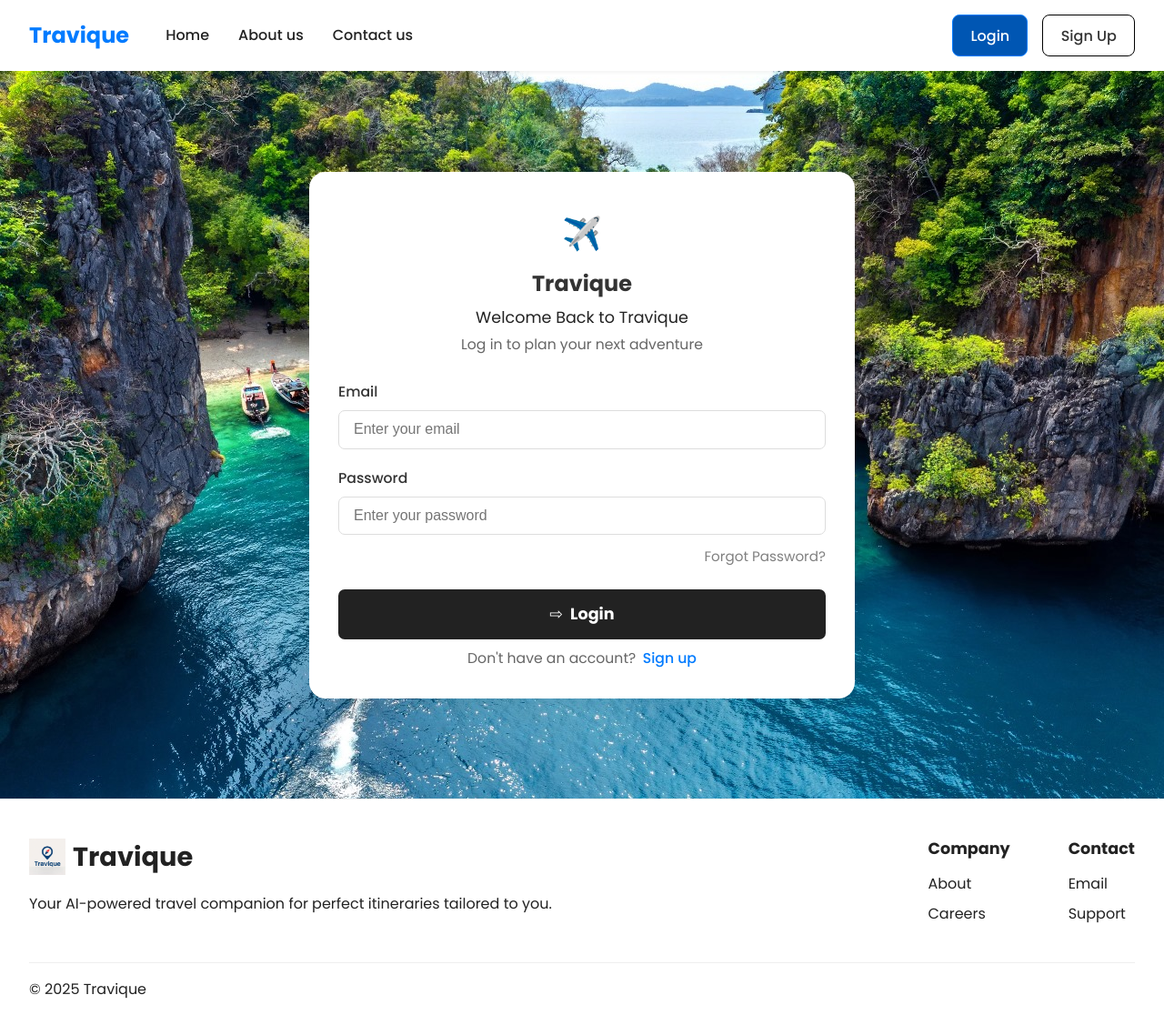
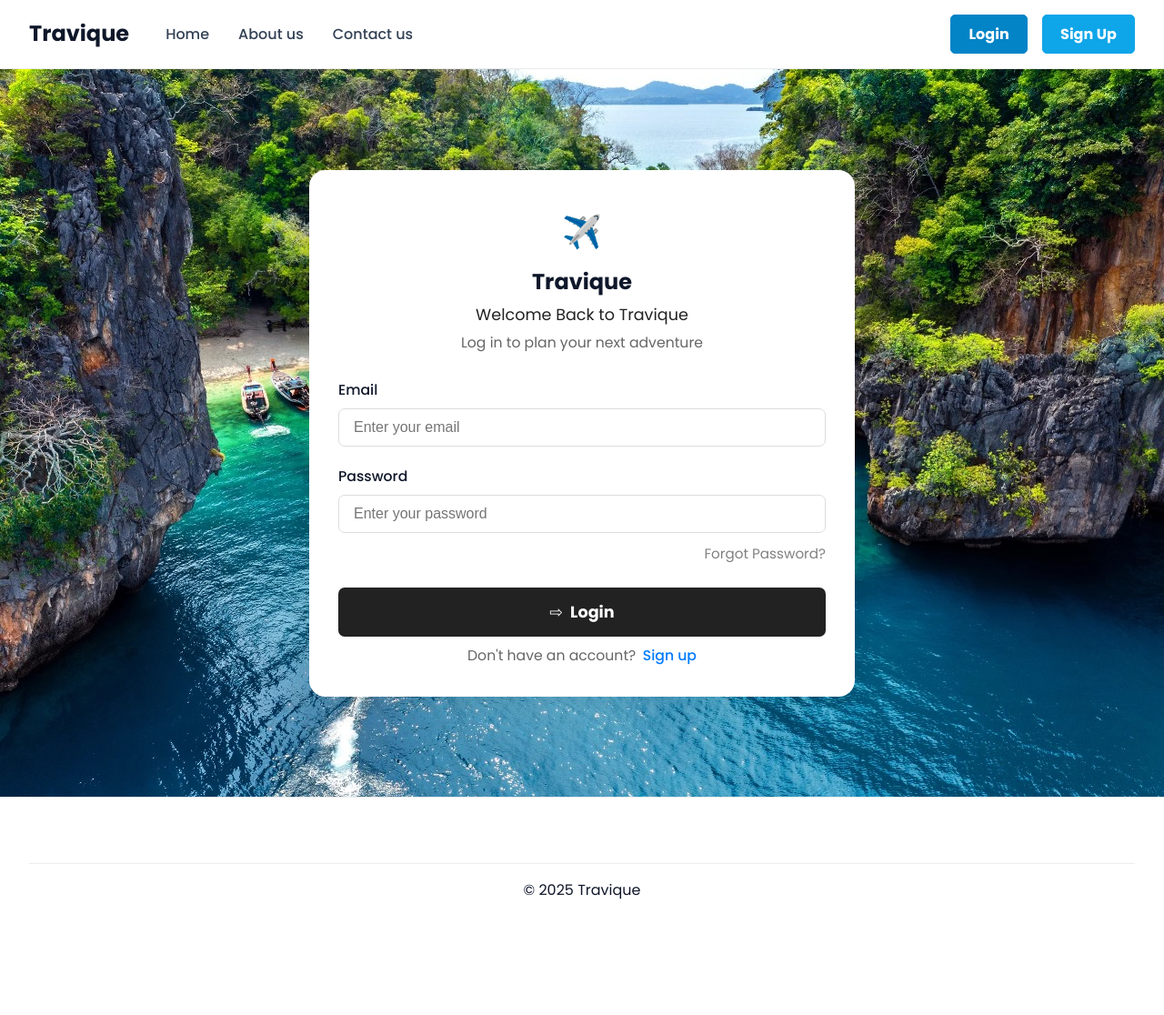
Before and after one commit to pankaj0695/Travique-Brahmashira, a React (Vite) app in the folder frontend/: page /login in a window 1280 px wide. Shown: the whole page at 91% size. After the commit the page ends 1008 px from the top, so only its background shows below. Built offline with nearby package versions, Linux system fonts and the light colour scheme.

Commit message:
final homepage

```diff
--- a/frontend/src/App.jsx
+++ b/frontend/src/App.jsx
@@ -4,7 +4,6 @@ import Navbar from './components/Navbar/Navbar';
 import Hero from './components/Hero/Hero';
 import HowItWorks from './components/HowItWorks/HowItWorks';
 import WhyChoose from './components/WhyChoose/WhyChoose';
-import CTA from './components/CTA/CTA';
 import Footer from './components/Footer/Footer';
 import Login from './pages/Login';
 import Signup from './pages/Signup';
@@ -20,7 +19,6 @@ function Home() {
       <Hero />
       <HowItWorks />
       <WhyChoose />
-      <CTA />
       <Footer />
     </>
   );
--- a/frontend/src/components/CTA/CTA.jsx
+++ /dev/null
@@ -1,27 +0,0 @@
-import React from 'react';
-import styles from './CTA.module.css';
-import { useNavigate } from 'react-router-dom';
-import { useUser } from '../../UserContext';
-
-const CTA = () => {
-  const { user } = useUser();
-  const navigate = useNavigate();
-
-  const handleStartPlanning = () => {
-    if (user) {
-      navigate('/plan');
-    } else {
-      navigate('/signup');
-    }
-  };
-
-  return (
-    <section className={styles.cta}>
-      <h2 className={styles.title}>Ready to Start Your Next Adventure?</h2>
-      <p className={styles.subtitle}>Join thousands of travelers who trust TravelBuddy for their perfect trips.</p>
-      <button className={styles.ctaBtn} onClick={handleStartPlanning}>Start Planning Now</button>
-    </section>
-  );
-};
-
-export default CTA;
--- a/frontend/src/components/CTA/CTA.module.css
+++ /dev/null
@@ -1,37 +0,0 @@
-.cta {
-    padding: 4rem 2rem;
-    text-align: center;
-    background-color: #4A4E69; /* A blue-grey shade from the image */
-    color: white;
-}
-.cta:hover{
-    background: rgb(12, 190, 249);
-}
-
-.title {
-    font-size: 2.5rem;
-    margin-bottom: 1rem;
-}
-
-.subtitle {
-    font-size: 1.2rem;
-    margin-bottom: 2rem;
-    color: #ffc107;
-}
-
-.ctaBtn {
-    padding: 1rem 2rem;
-    font-size: 1.2rem;
-    color: #333;
-    background-color: white;
-    border: 2px solid white;
-    border-radius: 5px;
-    cursor: pointer;
-    font-weight: bold;
-    transition: background-color 0.3s ease, color 0.3s ease;
-}
-
-.ctaBtn:hover {
-    background-color: transparent;
-    color: white;
-}
--- a/frontend/src/components/Footer/Footer.jsx
+++ b/frontend/src/components/Footer/Footer.jsx
@@ -5,29 +5,6 @@ const Footer = () => {
   return (
     <footer className={styles.footer}>
       <div className={styles.footerContent}>
-        <div className={styles.brand}>
-          <div className={styles.logoContainer}>
-            <img src="/logo.png" alt="Travique Logo" className={styles.logoImg} />
-            <h3 className={styles.logo}>Travique</h3>
-          </div>
-          <p>Your AI-powered travel companion for perfect itineraries tailored to you.</p>
-        </div>
-        <div className={styles.links}>
-          <div>
-            <h4>Company</h4>
-            <ul>
-              <li><a href="#about">About</a></li>
-              <li><a href="#careers">Careers</a></li>
-            </ul>
-          </div>
-          <div>
-            <h4>Contact</h4>
-            <ul>
-              <li><a href="mailto:contact@gmail.com">Email</a></li>
-              <li><a href="#support">Support</a></li>
-            </ul>
-          </div>
-        </div>
       </div>
       <hr className={styles.divider} />
       <div className={styles.footerBottom}>
--- a/frontend/src/components/Footer/Footer.module.css
+++ b/frontend/src/components/Footer/Footer.module.css
@@ -1,9 +1,9 @@
 .footer {
-    background: #fff;
-    color: #222;
+    background-color: #ffffff;
+    color: #0f172a;
     padding: 2.5rem 2rem 1rem 2rem;
     font-size: 1rem;
-    border-top: 1px solid #eee;
+    border-top: 1px solid rgba(2, 6, 23, 0.08);
 }
 
 .footerContent {
@@ -12,6 +12,12 @@
     align-items: flex-start;
     flex-wrap: wrap;
     gap: 2rem;
+}
+
+.footer-copyright {
+  color: var(--text-muted);
+  font-size: 14px;
+  margin: 0;
 }
 
 .brand {
@@ -58,27 +64,28 @@
 }
 
 .links a {
-    color: #222;
+    color: #334155;
     text-decoration: none;
     transition: color 0.2s;
 }
 
 .links a:hover {
-    color: #6B5B95;
+    color: #0284c7;
 }
 
 .divider {
     border: none;
-    border-top: 1px solid #eee;
+    border-top: 1px solid rgba(148, 163, 184, 0.2);
     margin: 2rem 0 1rem 0;
 }
 
 .footerBottom {
     display: flex;
-    justify-content: space-between;
+    justify-content: center;
     align-items: center;
     flex-wrap: wrap;
     gap: 1rem;
+    text-align: center;
 }
 
 .socialIcons {
@@ -87,13 +94,13 @@
 }
 
 .socialIcons a {
-    color: #888;
+    color: #64748b;
     font-size: 1.3rem;
     transition: color 0.2s;
 }
 
 .socialIcons a:hover {
-    color: #6B5B95;
+    color: #0284c7;
 }
 
 @media (max-width: 900px) {
@@ -103,7 +110,8 @@
     }
     .footerBottom {
         flex-direction: column;
-        align-items: flex-start;
+    align-items: center;
+    justify-content: center;
         gap: 0.5rem;
     }
 }
--- a/frontend/src/components/Hero/Hero.module.css
+++ b/frontend/src/components/Hero/Hero.module.css
@@ -5,8 +5,8 @@
     align-items: center;
     justify-content: center;
     text-align: center;
-    color: #e5e7eb; /* light gray */
-    background: #050814; /* dark theme background */
+    color: #0f172a; /* slate-900 */
+    background-color: #ffffff; /* light theme background */
     overflow: hidden;
 }
 
@@ -37,18 +37,18 @@
 .getStartedBtn {
     padding: 1rem 2rem;
     font-size: 1.2rem;
-    color: #0b1220;
-    background-color: #e5e7eb;
-    border: 2px solid #334155;
+    color: #ffffff;
+    background-color: #0ea5e9;
+    border: 2px solid #0ea5e9;
     border-radius: 5px;
     cursor: pointer;
     transition: background-color 0.3s ease, color 0.3s ease;
 }
 
 .getStartedBtn:hover {
-    background-color: transparent;
-    border: 2px solid #e5e7eb;
-    color: #e5e7eb;
+    background-color: #0284c7;
+    border: 2px solid #0284c7;
+    color: #ffffff;
 }
 
 /* Responsive Styles */
--- a/frontend/src/components/Hero/Hero3D.jsx
+++ b/frontend/src/components/Hero/Hero3D.jsx
@@ -1,13 +1,13 @@
 import React, { useRef, useMemo } from 'react';
 import * as THREE from 'three';
 import { Canvas, useFrame } from '@react-three/fiber';
-import { Stars, Line } from '@react-three/drei';
+import { Line } from '@react-three/drei';
 
 function Atmosphere() {
   return (
     <mesh scale={[1.06, 1.06, 1.06]}>
       <sphereGeometry args={[1.5, 64, 64]} />
-      <meshBasicMaterial color="#14b8a6" transparent opacity={0.08} side={THREE.BackSide} />
+  <meshBasicMaterial color="#0ea5e9" transparent opacity={0.08} side={THREE.BackSide} />
     </mesh>
   );
 }
@@ -17,12 +17,13 @@ function Globe() {
     <group>
       <mesh castShadow receiveShadow>
         <sphereGeometry args={[1.5, 64, 64]} />
-        <meshStandardMaterial color="#0b1220" metalness={0.2} roughness={0.85} />
+  <meshStandardMaterial color="#93c5fd" metalness={0.15} roughness={0.9} />
       </mesh>
       {/* Stylized meridians/parallels */}
       <mesh>
         <sphereGeometry args={[1.502, 32, 32]} />
-        <meshBasicMaterial color="#334155" wireframe transparent opacity={0.35} />
+  <meshBasicMaterial color="#94a3b8" wireframe transparent opacity={0.35} />
+  <meshBasicMaterial color="#60a5fa" wireframe transparent opacity={0.35} />
       </mesh>
       <Atmosphere />
     </group>
@@ -69,22 +70,22 @@ function Plane({ radius = 1.8, speed = 0.4 }) {
 
   return (
     <group ref={ref}>
-      {/* Simple stylized plane */}
+  {/* Simple stylized plane in blue tones */}
       <mesh castShadow position={[0, 0, 0]}>
         <coneGeometry args={[0.06, 0.25, 16]} />
-        <meshStandardMaterial color="#fbbf24" roughness={0.4} metalness={0.3} />
+  <meshStandardMaterial color="#0284c7" roughness={0.4} metalness={0.3} />
       </mesh>
       <mesh castShadow position={[-0.08, 0, 0]}>
         <boxGeometry args={[0.16, 0.05, 0.05]} />
-        <meshStandardMaterial color="#fbbf24" />
+  <meshStandardMaterial color="#0284c7" />
       </mesh>
       <mesh castShadow position={[-0.08, 0.03, 0]} rotation={[0, 0, Math.PI / 12]}>
         <boxGeometry args={[0.1, 0.01, 0.25]} />
-        <meshStandardMaterial color="#fde68a" />
+  <meshStandardMaterial color="#bae6fd" />
       </mesh>
       <mesh castShadow position={[-0.08, -0.03, 0]} rotation={[0, 0, -Math.PI / 12]}>
         <boxGeometry args={[0.1, 0.01, 0.25]} />
-        <meshStandardMaterial color="#fde68a" />
+  <meshStandardMaterial color="#bae6fd" />
       </mesh>
     </group>
   );
@@ -110,8 +111,9 @@ function Scene() {
       <Globe />
       {/* A couple of flight arcs */}
       <Arc from={[40.7128, -74.0060]} to={[51.5074, -0.1278]} color="#22d3ee" />
-      <Arc from={[28.6139, 77.2090]} to={[35.6762, 139.6503]} color="#a78bfa" />
-      <Arc from={[34.0522, -118.2437]} to={[48.8566, 2.3522]} color="#fb7185" />
+  <Arc from={[40.7128, -74.0060]} to={[51.5074, -0.1278]} color="#0ea5e9" />
+  <Arc from={[28.6139, 77.2090]} to={[35.6762, 139.6503]} color="#3b82f6" />
+  <Arc from={[34.0522, -118.2437]} to={[48.8566, 2.3522]} color="#60a5fa" />
       <Plane />
     </group>
   );
@@ -120,10 +122,9 @@ function Scene() {
 export default function Hero3D() {
   return (
     <Canvas shadows camera={{ position: [0, 0, 5], fov: 50 }} dpr={[1, 2]}>
-      <color attach="background" args={["#050814"]} />
-      <ambientLight intensity={0.6} />
-      <directionalLight position={[5, 5, 5]} intensity={0.8} castShadow />
-      <Stars radius={80} depth={50} count={3000} factor={4} saturation={0} fade speed={0.6} />
+      <color attach="background" args={["#ffffff"]} />
+      <ambientLight intensity={0.7} />
+      <directionalLight position={[5, 5, 5]} intensity={0.6} castShadow />
       <Scene />
     </Canvas>
   );
--- a/frontend/src/components/HowItWorks/HowItWorks.module.css
+++ b/frontend/src/components/HowItWorks/HowItWorks.module.css
@@ -1,11 +1,8 @@
 .howItWorks {
     padding: 4rem 2rem;
     text-align: center;
-    background-color: #6B5B95; /* A purple shade from the image */
-    color: white;
-}
-.howItWorks:hover{
-    background-color: rgb(74, 184, 253);
+    background-color: #ffffff;
+    color: #0f172a;
 }
 
 .title {
@@ -16,7 +13,7 @@
 .subtitle {
     font-size: 1.2rem;
     margin-bottom: 3rem;
-    color: #f0f0f0;
+    color: #cbd5e1;
 }
 
 .steps {
@@ -27,36 +24,29 @@
 }
 
 .step {
-    background-color: #ffc107;
-    color: #333;
+    background: rgba(15, 23, 42, 0.8);
+    color: #e5e7eb;
     padding: 2rem;
     border-radius: 10px;
     width: 300px;
-    box-shadow: 0 4px 8px rgba(0, 0, 0, 0.1);
+    box-shadow: 0 8px 24px rgba(0, 0, 0, 0.25);
+    border: none;
     transition: transform 0.3s ease;
 }
 
 .step:hover {
-    transform: translateY(-10px);
-    background-color: yellow;
+    transform: translateY(-8px);
 }
 
 .icon {
     font-size: 2.5rem;
     margin-bottom: 1rem;
-    /* In a real app, you'd use actual icons here */
-    font-weight: bold;
+    color: #0284c7;
 }
 
-.step h3 {
-    font-size: 1.5rem;
-    margin-bottom: 0.5rem;
-}
-
-.step p {
-    font-size: 1rem;
-    line-height: 1.5;
-}
+/* ensure card surfaces are light with subtle depth */
+.step { background: #f8fafc; color: #0f172a; }
+.step p { color: inherit; }
 
 @media (max-width: 992px) {
     .steps {
--- a/frontend/src/components/Navbar/Navbar.module.css
+++ b/frontend/src/components/Navbar/Navbar.module.css
@@ -1,29 +1,26 @@
+/* Clean, valid styles for light-themed navbar */
 .navbar {
   display: flex;
   justify-content: space-between;
   align-items: center;
   padding: 1rem 2rem;
   background-color: #ffffff;
-  box-shadow: 0 2px 4px rgba(0, 0, 0, 0.05);
+  border-bottom: 1px solid rgba(2, 6, 23, 0.08);
   position: sticky;
   top: 0;
   z-index: 1000;
+  color: #0f172a;
 }
 
 .logo {
   font-size: 1.5rem;
   font-weight: bold;
-  color: #333;
+  color: #0f172a;
   display: flex;
   align-items: center;
   gap: 0.5rem;
-  font-weight: bold;
 }
-
-.logoImg {
-  height: 80px;
-  margin: -10px 0;
-}
+.logo a { text-decoration: none; color: inherit; }
 
 .navLinks {
   list-style: none;
@@ -33,91 +30,14 @@
   padding: 0;
   margin-left: 40px;
 }
-
 .navLinks li a {
   text-decoration: none;
-  color: #222;
+  color: #334155;
   font-weight: 500;
   transition: color 0.2s;
 }
-
-.navLinks li a:hover {
-  color: #007bff;
-}
-
-.exploreLink {
-  font-weight: bold;
-  color: #007bff;
-}
-
-.buttons {
-  display: flex;
-  gap: 1rem;
-}
-
-.buttons button {
-  padding: 0.5rem 1.2rem;
-  border: none;
-  border-radius: 5px;
-  cursor: pointer;
-  font-weight: bold;
-  font-size: 1rem;
-  transition: background-color 0.2s, color 0.2s;
-}
-
-.loginBtn {
-  background-color: #007bff;
-  color: white;
-  border: 1px solid #007bff;
-}
-
-.loginBtn:hover,
-.loginBtn.active {
-  background-color: #0056b3;
-}
-
-.signupBtn {
-  background-color: white;
-  color: #333;
-  border: 1px solid black;
-}
-
-.signupBtn:hover,
-.signupBtn.active {
-  background-color: white;
-}
-
-.userEmail {
-  font-size: 1rem;
-  color: #333;
-  margin-right: 0.7rem;
-  font-weight: 500;
-}
-
-.profileBtn {
-  background-color: #ffc107;
-  color: #333;
-  border: 1px solid #ccc;
-  margin-right: 0.5rem;
-}
-
-.profileBtn:hover,
-.profileBtn.active {
-  background-color: #ddd;
-}
-
-.logoutBtn {
-  background-color: #fff;
-  color: #d32f2f;
-  border: 1px solid #d32f2f;
-  font-weight: bold;
-  margin-left: 0.5rem;
-}
-
-.logoutBtn:hover {
-  background-color: #d32f2f;
-  color: #fff;
-}
+.navLinks li a:hover { color: #0284c7; }
+.exploreLink { font-weight: 600; color: #0284c7; }
 
 .profileRight {
   display: flex;
@@ -126,56 +46,55 @@
   gap: 1rem;
 }
 
-.userName {
+.loginBtn,
+.signupBtn {
+  padding: 0.5rem 1.2rem;
+  border-radius: 5px;
+  cursor: pointer;
+  font-weight: bold;
   font-size: 1rem;
-  color: #333;
-  font-weight: 500;
-  margin-right: 0.7rem;
+  transition: background-color 0.2s, color 0.2s, border-color 0.2s;
 }
 
-.userInfo {
-  display: flex;
-  align-items: center;
-  gap: 0.5rem;
+.loginBtn {
+  background-color: transparent;
+  color: #0284c7;
+  border: 1px solid #0284c7;
 }
+.loginBtn:hover,
+.loginBtn.active { background-color: #0284c7; color: #ffffff; }
 
-.userInfoLink {
-  text-decoration: none;
-  color: inherit;
-  transition: transform 0.2s, opacity 0.2s;
+.signupBtn {
+  background-color: #0ea5e9;
+  color: #ffffff;
+  border: 1px solid #0ea5e9;
 }
+.signupBtn:hover,
+.signupBtn.active { background-color: #0284c7; border-color: #0284c7; }
 
-.userInfoLink:hover {
-  transform: translateY(-1px);
-  opacity: 0.8;
-}
+.userInfo { display: flex; align-items: center; gap: 0.5rem; }
+.userInfoLink { text-decoration: none; color: inherit; transition: transform 0.2s, opacity 0.2s; }
+.userInfoLink:hover { transform: translateY(-1px); opacity: 0.8; }
 
 .userAvatar {
   width: 40px;
   height: 40px;
   border-radius: 50%;
   object-fit: cover;
-  border: 2px solid #007bff;
+  border: 2px solid #0284c7;
   cursor: pointer;
   transition: border-color 0.2s;
 }
+.userAvatar:hover { border-color: #0369a1; }
 
-.userAvatar:hover {
-  border-color: #0056b3;
-}
+.userName { font-size: 1rem; color: #334155; font-weight: 500; margin-right: 0.7rem; }
+
+/* Export an empty active class so CSS modules can combine it with button styles */
+.active { outline: none; }
+
 @media (max-width: 900px) {
-  .navLinks {
-    gap: 1rem;
-  }
-  .buttons {
-    gap: 0.5rem;
-  }
-  .userInfo {
-    gap: 0.3rem;
-  }
-  .userName {
-    margin-right: 0.3rem;
-  }
+  .navLinks { gap: 1rem; }
+  .profileRight { gap: 0.75rem; }
 }
 
 @media (max-width: 700px) {
@@ -184,23 +103,8 @@
     align-items: flex-start;
     padding: 1rem;
   }
-  .navLinks {
-    margin-top: 0.5rem;
-    gap: 0.7rem;
-  }
-  .buttons {
-    margin-top: 0.5rem;
-  }
-  .profileRight {
-    margin-top: 0.5rem;
-    margin-left: 0;
-  }
-  .userAvatar {
-    width: 35px;
-    height: 35px;
-  }
-  .userName {
-    font-size: 0.9rem;
-    margin-right: 0.5rem;
-  }
+  .navLinks { margin-top: 0.5rem; gap: 0.7rem; }
+  .profileRight { margin-top: 0.5rem; }
+  .userAvatar { width: 35px; height: 35px; }
+  .userName { font-size: 0.9rem; margin-right: 0.5rem; }
 }
--- a/frontend/src/components/WhyChoose/WhyChoose.module.css
+++ b/frontend/src/components/WhyChoose/WhyChoose.module.css
@@ -1,13 +1,14 @@
 .whyChoose {
     padding: 4rem 2rem;
     text-align: center;
-    background-color: #f8f9fa;
+    background-color: #ffffff;
+    color: #0f172a;
 }
 
 .title {
     font-size: 2.5rem;
     margin-bottom: 3rem;
-    color: #333;
+    color: black;
 }
 
 .cards {
@@ -18,20 +19,19 @@
 }
 
 .card {
-    background-color: white;
+    background: #f8fafc;
     padding: 2rem;
     border-radius: 10px;
     width: 300px;
-    box-shadow: 0 4px 8px rgba(0, 0, 0, 0.1);
-    border: 1px solid #ddd;
+    box-shadow: 0 8px 24px rgba(2, 6, 23, 0.05);
+    border: 1px solid rgba(2, 6, 23, 0.06);
     text-align: left;
 }
 
 .icon {
     font-size: 2rem;
     margin-bottom: 1rem;
-    color: #007bff;
-    font-weight: bold;
+    color: #0284c7;
 }
 
 .card h3 {
@@ -41,8 +41,8 @@
 
 .card p {
     font-size: 1rem;
-    line-height: 1.5;
-    color: #555;
+    line-height: 1.6;
+    color: #475569;
 }
 
 @media (max-width: 992px) {
--- a/frontend/src/index.css
+++ b/frontend/src/index.css
@@ -9,12 +9,12 @@
 body {
   font-family: 'Poppins', sans-serif;
   line-height: 1.6;
-  background-color: #fff;
-  color: #333;
+  background-color: #ffffff; /* light theme */
+  color: #0f172a; /* slate-900 */
 }
 
 a {
-  color: #007bff;
+  color: #0ea5e9; /* sky-500 */
   text-decoration: none;
 }
 
@@ -30,11 +30,9 @@ section {
   font-family: system-ui, Avenir, Helvetica, Arial, sans-serif;
   line-height: 1.5;
   font-weight: 400;
-
-  color-scheme: light dark;
-  color: rgba(255, 255, 255, 0.87);
-  background-color: #242424;
-
+  color-scheme: light;
+  color: #0f172a;
+  background-color: #ffffff;
   font-synthesis: none;
   text-rendering: optimizeLegibility;
   -webkit-font-smoothing: antialiased;
@@ -53,27 +51,17 @@ button {
   font-size: 1em;
   font-weight: 500;
   font-family: inherit;
-  background-color: #1a1a1a;
+  background-color: #0ea5e9;
+  color: #ffffff;
   cursor: pointer;
   transition: border-color 0.25s;
 }
 button:hover {
-  border-color: #646cff;
+  border-color: #0284c7;
 }
 button:focus,
 button:focus-visible {
   outline: 4px auto -webkit-focus-ring-color;
 }
 
-@media (prefers-color-scheme: light) {
-  :root {
-    color: #213547;
-    background-color: #ffffff;
-  }
-  a:hover {
-    color: #747bff;
-  }
-  button {
-    background-color: #f9f9f9;
-  }
-}
+/* Light mode overrides if needed later can be added here */
--- a/frontend/src/styles/TripSuggestions.module.css
+++ b/frontend/src/styles/TripSuggestions.module.css
@@ -157,7 +157,7 @@
   gap: 1rem;
   padding: 0.75rem 0;
   border-bottom: 1px solid #e9ecef;
-  transition: background-color 0.2s ease-in-out;
+  transition: transform 0.2s ease, box-shadow 0.2s ease;
 }
 
 .packingListItem:last-child {
@@ -165,7 +165,8 @@
 }
 
 .packingListItem:hover {
-  background-color: #e9ecef;
+  transform: translateX(6px);
+  box-shadow: 0 2px 10px rgba(0,0,0,0.08);
 }
 
 .packingIcon {
@@ -351,11 +352,12 @@ section {
   border-left: 6px solid #0077cc;
   border-radius: 16px;
   box-shadow: 0 2px 8px rgba(0, 0, 0, 0.04);
-  transition: background 0.3s ease;
+  transition: transform 0.3s ease, box-shadow 0.3s ease;
 }
 
 section:hover {
-  background-color: #eaf4ff;
+  transform: translateY(-4px);
+  box-shadow: 0 6px 18px rgba(0,0,0,0.1);
 }
 
 section h3 {
@@ -459,7 +461,6 @@ section.itinerarySection {
 .eventCard:hover {
   transform: translateY(-2px);
   box-shadow: 0 4px 16px rgba(0, 0, 0, 0.15);
-  border-color: #9ac2f6;
 }
 
 .eventHeader {
@@ -493,7 +494,6 @@ section.itinerarySection {
 }
 
 .eventTitle a:hover {
-  color: #007bff;
   text-decoration: underline;
 }
 
```
